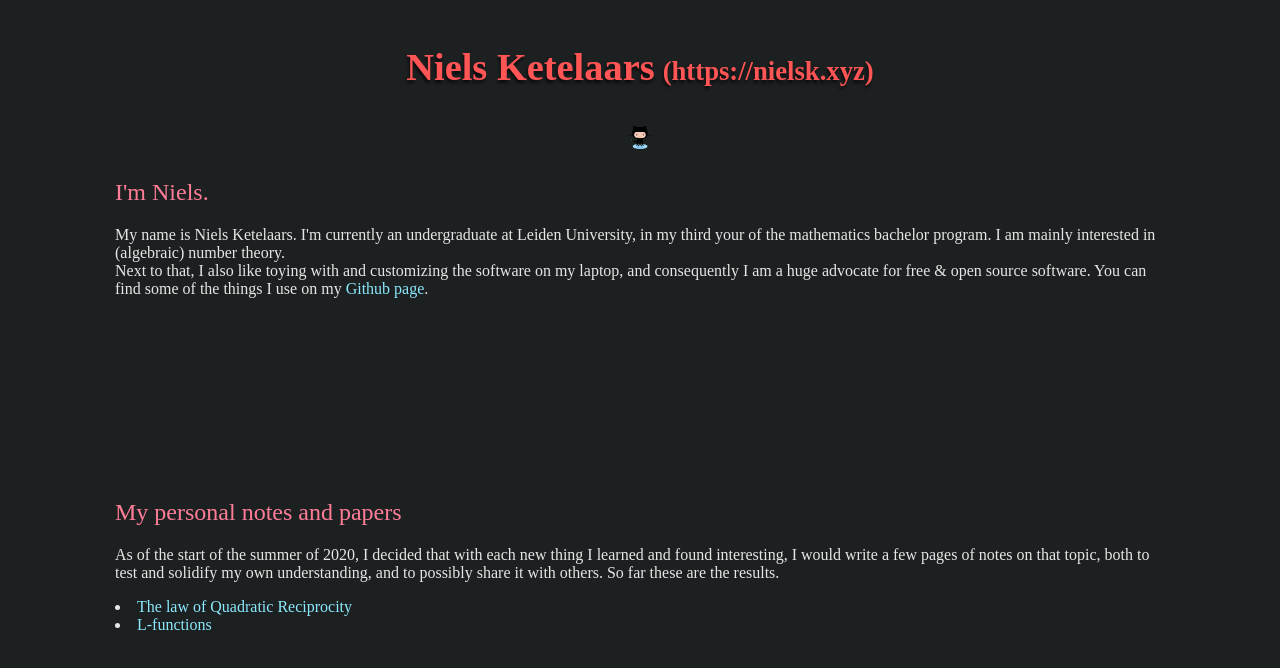
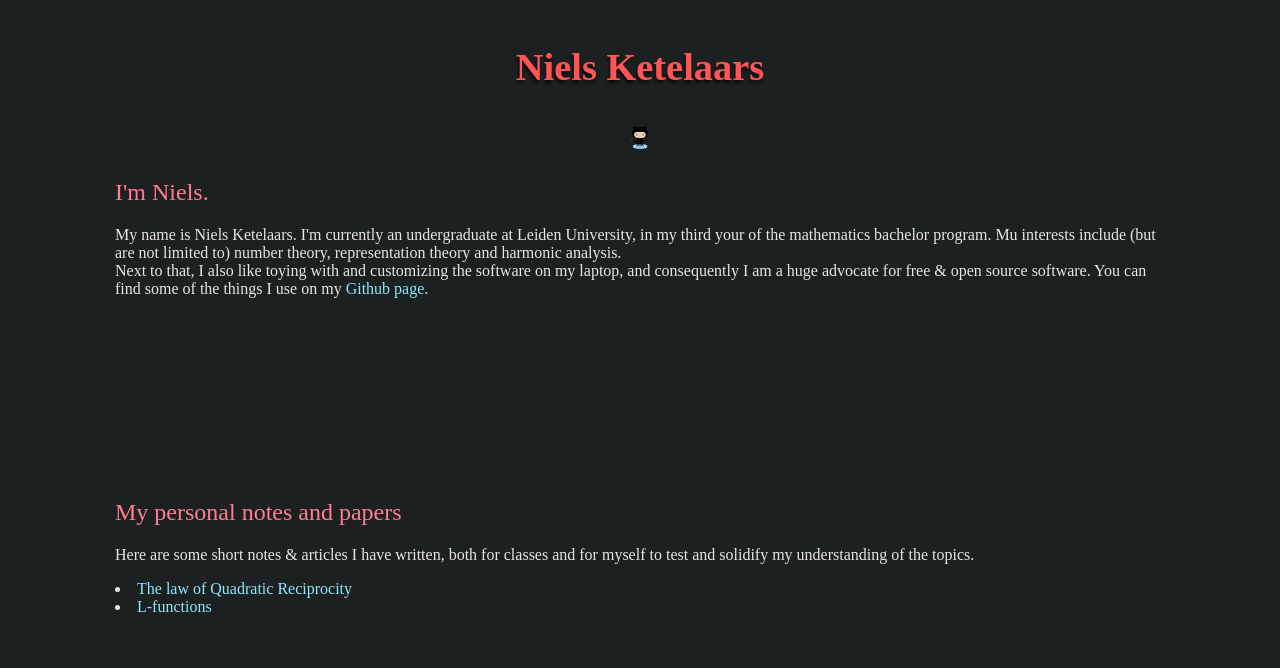
Before and after one commit to niels-ketelaars/niels-ketelaars.github.io, a plain HTML site: page index.html in a window 1280 px wide. Drawn offline with nearby package versions, Linux system fonts and the light colour scheme; some packages are replaced by stand-ins of ours.

Commit message:
Changed index

```diff
--- a/index.html
+++ b/index.html
@@ -11,7 +11,7 @@
 </head>
 
 <body>
-<h1><big>Niels Ketelaars</big> <small>(https://nielsk.xyz)</small></h1>
+<h1><big>Niels Ketelaars</big></h1>
 <div id="links">
 
 <div id="cat">
@@ -24,7 +24,7 @@
 <div class="odd">
 <!--<img src="pix/front/top.jpg" alt="Picture of me"> -->
 <h2>I'm Niels.</h2>
-<p>My name is Niels Ketelaars. I'm currently an undergraduate at Leiden University, in my third your of the mathematics bachelor program. I am mainly interested in (algebraic) number theory. <br>
+<p>My name is Niels Ketelaars. I'm currently an undergraduate at Leiden University, in my third your of the mathematics bachelor program. Mu interests include (but are not limited to) number theory, representation theory and harmonic analysis. <br>
 Next to that, I also like toying with and customizing the software on my laptop, and consequently I am a huge advocate for free &amp open source software. You can find some of the things I use on my <a href="https://github.com/niels-ketelaars"> Github page</a>.
 </p>
 </div>
@@ -32,7 +32,7 @@ Next to that, I also like toying with and customizing the software on my laptop,
 <div class="even">
 <!-- <img src="pix/front/larbsprev.jpg" alt="My papers"> -->
 <h2>My personal notes and papers</h2>
-<p>As of the start of the summer of 2020, I decided that with each new thing I learned and found interesting, I would write a few pages of notes on that topic, both to test and solidify my own understanding, and to possibly share it with others. So far these are the results.
+<p>Here are some short notes &amp articles I have written, both for classes and for myself to test and solidify my understanding of the topics.
   <li><a href="pdfs/qr/qr.pdf"> The law of Quadratic Reciprocity</a></li>
   <li><a href="pdfs/lfunctions/lseries.pdf"> L-functions</a></li>
 </p>
```
